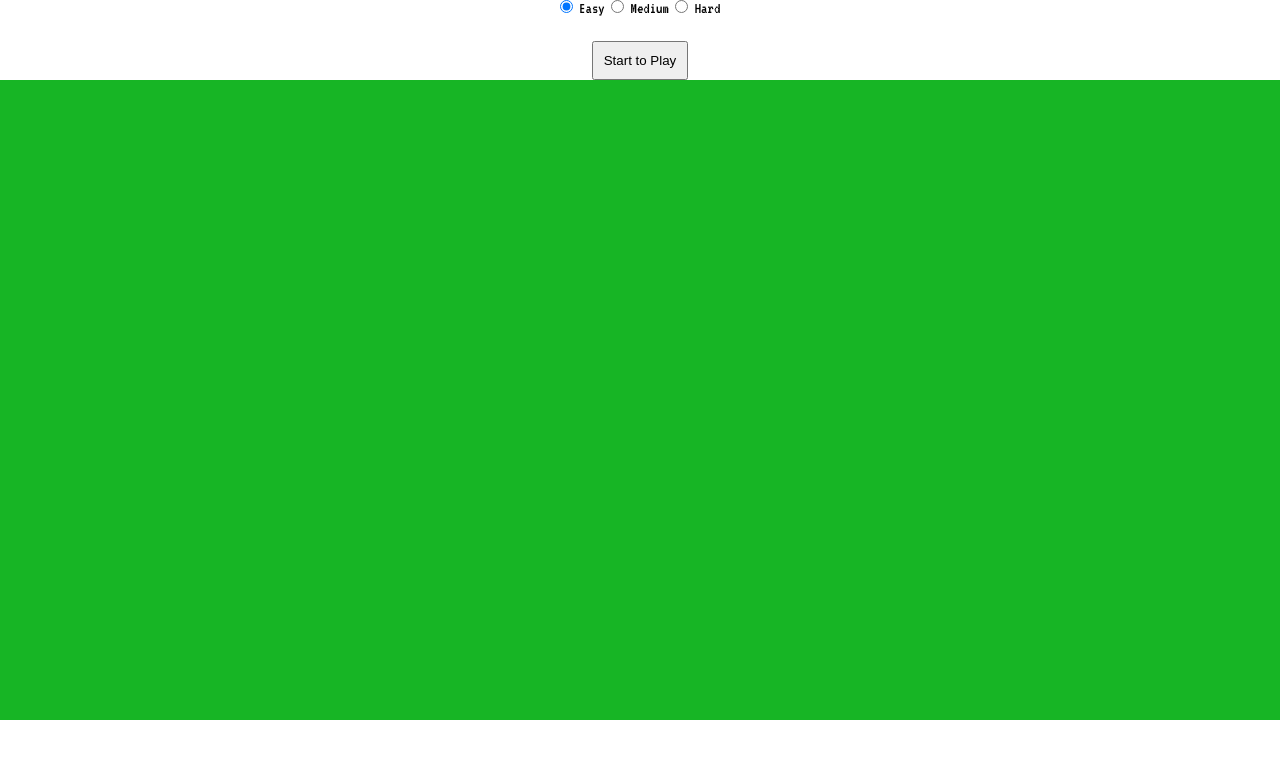
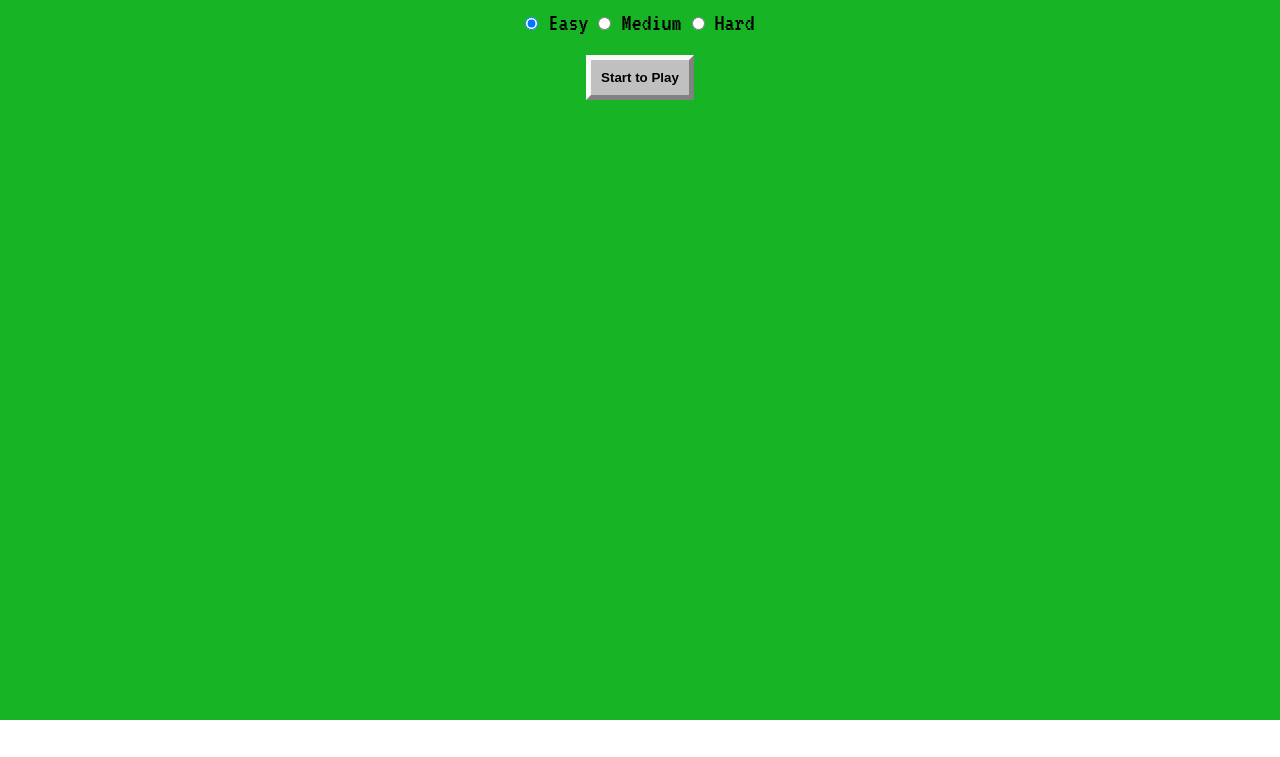
Before and after one commit to Geeogee/js-campominato, a plain HTML site: page index.html in a window 1280 px wide. Drawn offline with Linux system fonts and the light colour scheme.

Commit message:
More CSS

```diff
--- a/css/style.css
+++ b/css/style.css
@@ -6,6 +6,7 @@
 
 body {
     font-family: "VT323", monospace;
+
 }
 
 header {
@@ -15,6 +16,10 @@ header {
     justify-content: space-between;
 
     height: 80px;
+
+    background-color: #17b525;
+
+    font-size: 25px;
 }
 
 footer {
@@ -23,6 +28,8 @@ footer {
     display: flex;
     align-items: center;
     justify-content: center;
+
+    font-size: 25px;
 }
 
 .container {
@@ -60,6 +67,18 @@ footer {
     color: #000;
 }
 
+#level-difficulty {
+    margin: 10px;
+
+}
+
 #start-game {
     padding: 10px;
+    margin: 10px;
+    background-color: #c0c0c0;
+    border-right: 5px solid #818181;
+    border-bottom: 5px solid #818181;
+    border-left: 5px solid #fafafa;
+    border-top: 5px solid #fafafa;
+    font-weight: bold;
 }
```
